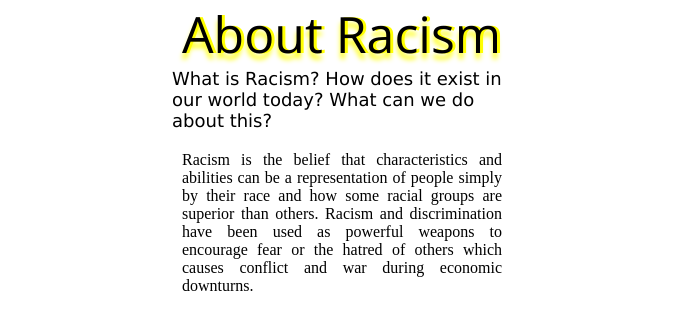
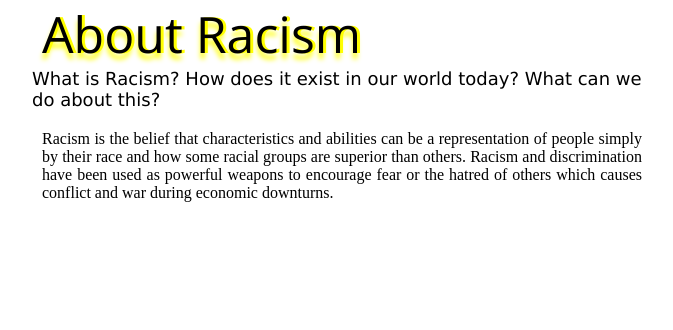
Before and after one commit to MIDODGE/racismproject, a plain HTML site: page AboutRacism.html in a window 1280 px wide. Shown: the whole page, without its empty margins (298-971 px from the left). Drawn offline with nearby package versions, Linux system fonts and the light colour scheme.

Commit message:
Update AboutRacism.html

```diff
--- a/AboutRacism.html
+++ b/AboutRacism.html
@@ -29,7 +29,7 @@ h3 {
 }
 html {
   font: normal 'Times New Roman', serif;
-  width: 320px;
+  width: 600px;
   margin: 0 auto 0 auto;
   background: white url;
 }
```
